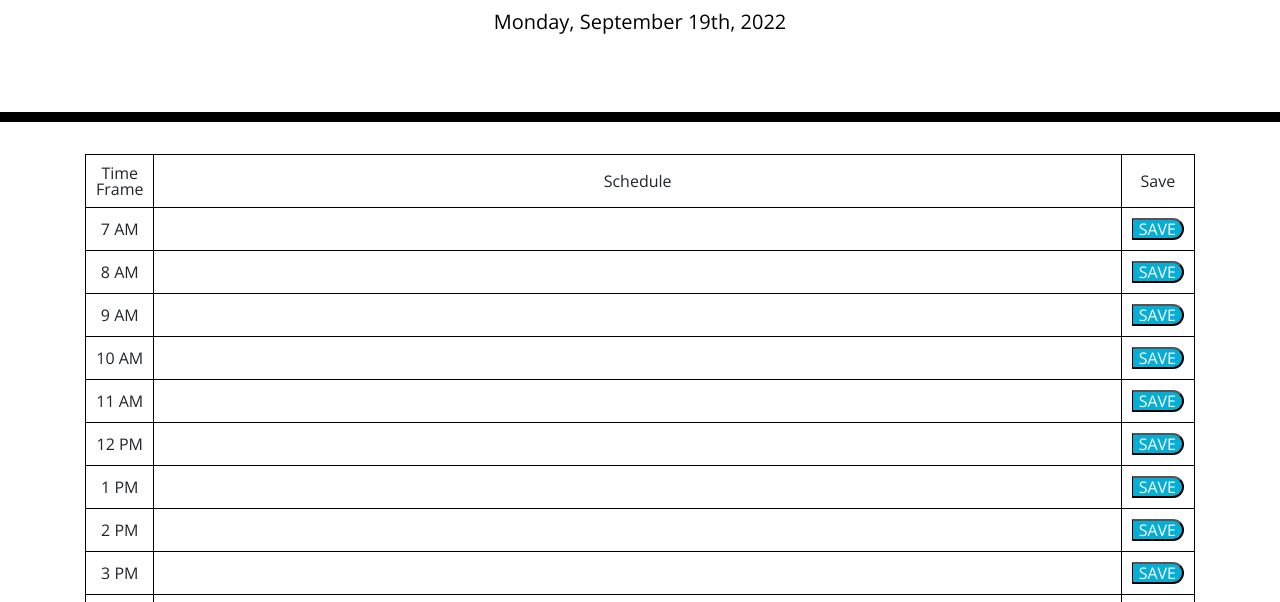
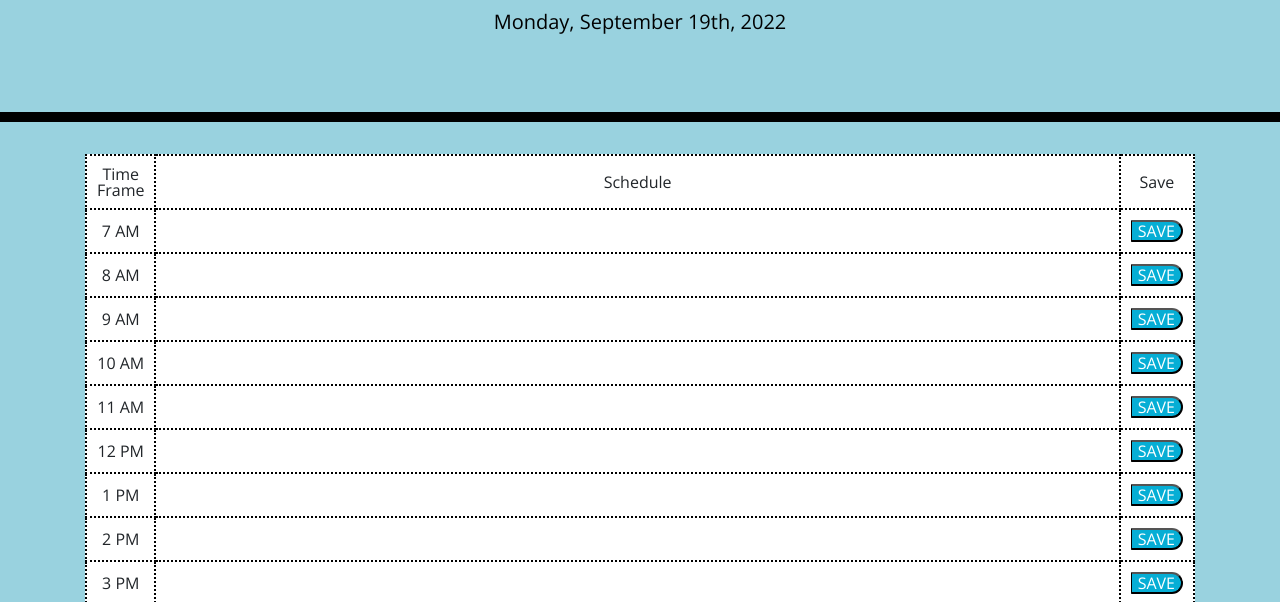
Before and after one commit to BBurleigh/Daily-Planner-HW5, a plain HTML site: page Develop/index.html in a window 1280 px wide. Shown: the part 182-784 px from the top of the page. Drawn offline with nearby package versions, Linux system fonts and the light colour scheme.

Commit message:
added background colors

```diff
--- a/Develop/CSS/style.css
+++ b/Develop/CSS/style.css
@@ -2,15 +2,17 @@ body {
   font-family: 'Open Sans', sans-serif;
   font-size: 16px;
   line-height: 1;
+  background-color: #99d2df
 }
 
 table,
 th,
 td {
-
-  border: 1px solid black;
+  border: 2px dotted black;
+  border-radius: 4px;
   text-align: center;
   padding: 10px;
+  background-color: white;
 }
 
 textarea {
```
